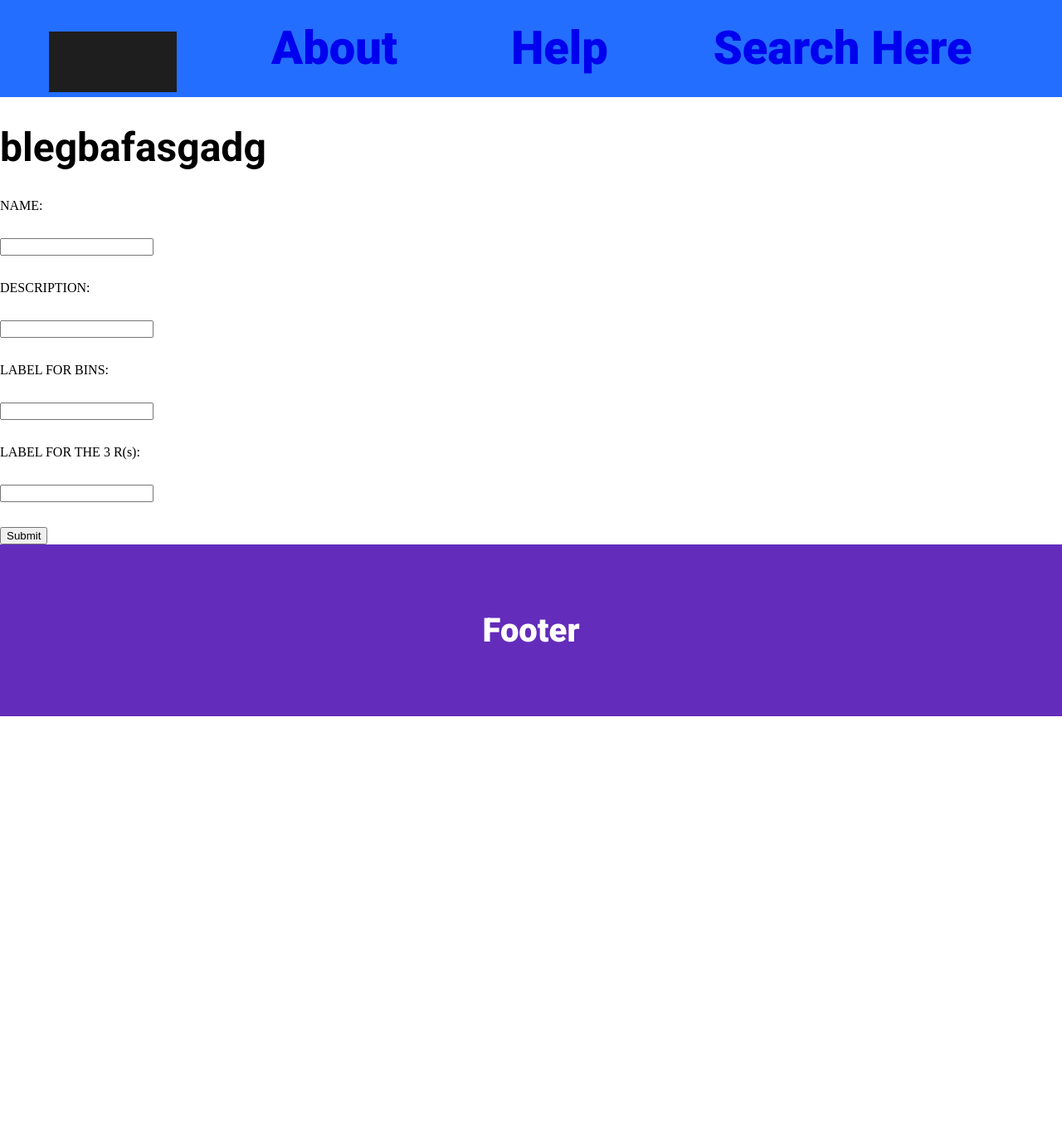
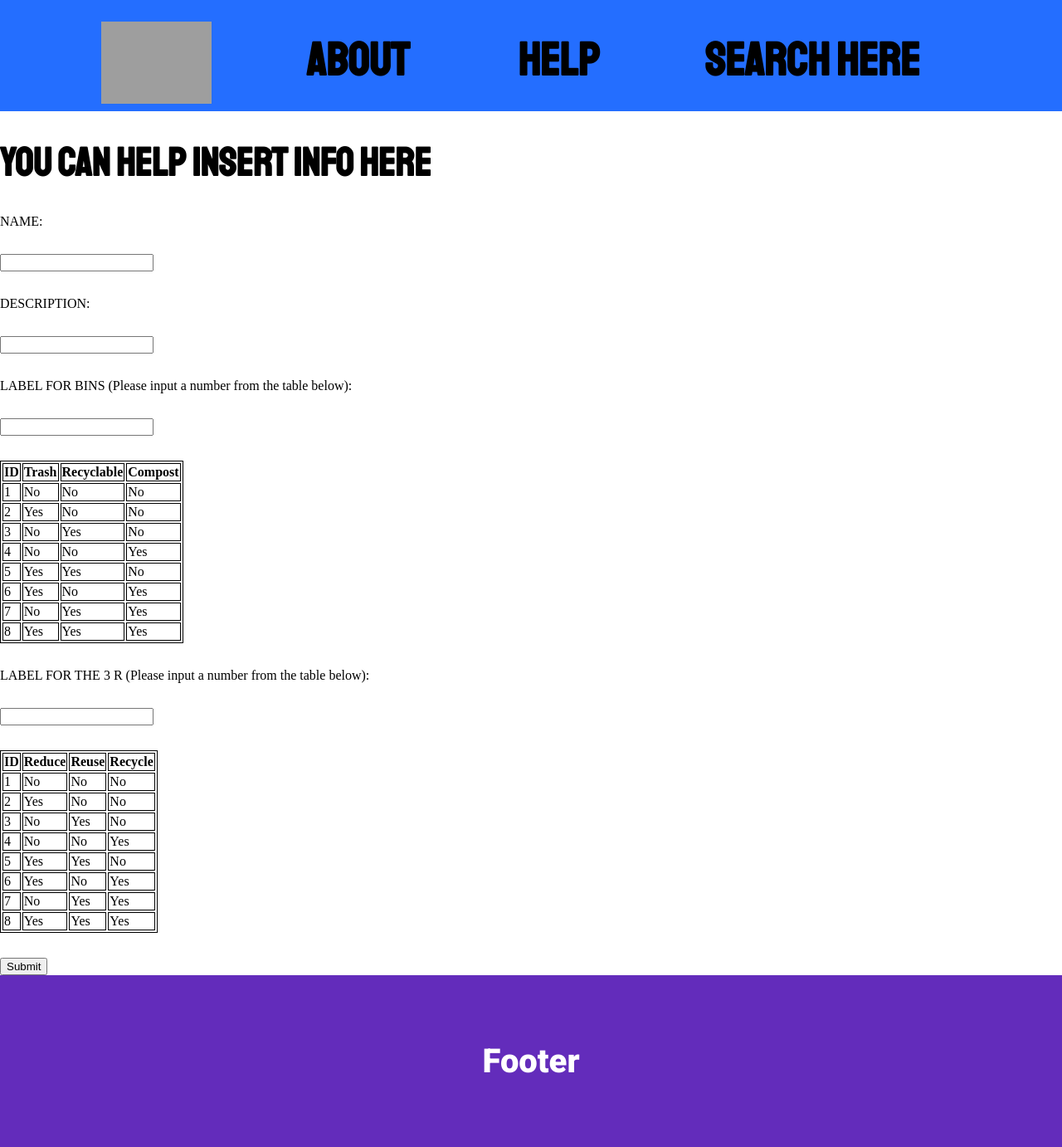
Before and after one commit to jackmenty/2024_project, a Flask app: page /help in a window 1280 px wide. Shown: the whole page at 83% size. Before the commit the page ends 863 px from the top, so only its background shows below. Run offline with Flask 3, Linux system fonts and the light colour scheme; grey boxes are pictures that could not be loaded.

Commit message:
Changed next+prev button & fonts

```diff
--- a/Routes.py
+++ b/Routes.py
@@ -47,20 +47,24 @@ def item(id):
     idm = id-1
     idp10 = id+10
     idm10 = id-10
+    hideprevall = " "
+    hideforwall = " "
+    hideforw = " "
     hideprev = " "
-    hideforw = " "
     if id == limitbig[0] or id >= limitbig[0]:  # Limits the user for going past page beyond the num of items
         id = limitbig[0]
         idp = id
         idp10 = id
+        hideforw = "hidden"
     if id == 1 or id <= 1:  # Limits the user for going past page beyond the num of items
         id = 1
         idm = id
         idm10 = id
+        hideprev = "hidden"
     if id <= 10:
-        hideprev = "hidden"
-    if id >= limitbig[0]-10:
-        hideforw = "hidden"
+        hideprevall = "hidden"
+    if id+9 >= limitbig[0]:
+        hideforwall = "hidden"
     cur = conn.cursor()
     # Takes the condition number for color
     cur.execute("SELECT bins FROM Trash WHERE id=?", (id,))
@@ -75,7 +79,7 @@ def item(id):
         color = "#f7cb15"
     if bins == (4,):
         color = "#3ddc97"
-    return render_template('item.html', trash=trash, idp=idp, idm=idm, idp10=idp10, idm10=idm10, hideprev=hideprev, hideforw=hideforw, color=color)
+    return render_template('item.html', trash=trash, idp=idp, idm=idm, idp10=idp10, idm10=idm10, hideprev=hideprev, hideforw=hideforw, hideprevall=hideprevall, hideforwall=hideforwall, color=color)
 
 
 @app.route('/search')  # Route to search page
--- a/static/style.css
+++ b/static/style.css
@@ -1,3 +1,4 @@
+@import url('https://fonts.googleapis.com/css2?family=Staatliches&display=swap');
 nav {
   font-size: 100%;
   font-weight: bolder;
@@ -19,9 +20,10 @@ nav li {
   padding-top:2.39%;
   padding-bottom: 2.39%;
   font-size: 350%;
-  font-family: "Roboto", sans-serif;
+  font-family: "Staatliches", sans-serif;
   font-weight: 900;
   font-style: normal;
+
 }
 
 
@@ -31,6 +33,10 @@ nav ul li:hover {
   text-decoration: none
 }
 
+nav ul li:active {
+  background-color: #009be5;
+  color: white;
+}
 
 .nav-bar {
   display: grid;
@@ -69,7 +75,7 @@ body {
 
 h1{
   font-size: 300%;
-  font-family: "Roboto", sans-serif;
+  font-family: "Staatliches", sans-serif;
   font-weight: 700;
   font-style: normal;
 }
@@ -90,13 +96,14 @@ main a{
   border:1px solid #ccc;
   border-radius:5px;
   text-decoration:none;
-  font-family: "Roboto", sans-serif;
+  font-family: "Staatliches", sans-serif;
   font-weight: 500;
   font-style: normal;
 }
 
 a{
   text-decoration: none;
+  color:black
 }
 
 main div{
@@ -104,12 +111,15 @@ main div{
 }
 
 .logo{
-  width: 12.46%;
+  width: 10.75%;
   margin-bottom:-2.7%;
   margin-right: 4%;
   margin-left: 1%;
 }
 
+table, th, td {
+  border:1px solid black;
+}
 /*
 .roboto-thin {
     font-family: "Roboto", sans-serif;
--- a/templates/help.html
+++ b/templates/help.html
@@ -1,15 +1,127 @@
 {% extends 'layout.html' %}
 {% block content %}
-<h1>blegbafasgadg</h1>
+<h1>You can help insert info here</h1>
 <form action = "/help" method="POST">
     <label for="name">NAME:</label> <br>
     <input type="text" id="name" name="name"> <br>
     <label for="description">DESCRIPTION:</label> <br>
     <input type="text" id="description" name="description"><br>
-    <label for="bins">LABEL FOR BINS:</label> <br>
+    <label for="bins">LABEL FOR BINS (Please input a number from the table below):</label> <br>
     <input type="text" id="bins" name="bins"><br>
-    <label for="rrr">LABEL FOR THE 3 R(s):</label> <br>
+    <table>
+        <tr>
+            <th>ID</th>
+            <th>Trash</th>
+            <th>Recyclable</th>
+            <th>Compost</th>
+        </tr>
+        <tr>
+            <td>1</td>
+            <td>No</td>
+            <td>No</td>
+            <td>No</td>
+        </tr>
+        <tr>
+            <td>2</td>
+            <td>Yes</td>
+            <td>No</td>
+            <td>No</td>
+        </tr>
+        <tr>
+            <td>3</td>
+            <td>No</td>
+            <td>Yes</td>
+            <td>No</td>
+        </tr>
+        <tr>
+            <td>4</td>
+            <td>No</td>
+            <td>No</td>
+            <td>Yes</td>
+        </tr>
+        <tr>
+            <td>5</td>
+            <td>Yes</td>
+            <td>Yes</td>
+            <td>No</td>
+        </tr>
+        <tr>
+            <td>6</td>
+            <td>Yes</td>
+            <td>No</td>
+            <td>Yes</td>
+        </tr>
+        <tr>
+            <td>7</td>
+            <td>No</td>
+            <td>Yes</td>
+            <td>Yes</td>
+        </tr>
+        <tr>
+            <td>8</td>
+            <td>Yes</td>
+            <td>Yes</td>
+            <td>Yes</td>
+        </tr>
+      </table><br>
+    <label for="rrr">LABEL FOR THE 3 R (Please input a number from the table below):</label> <br>
     <input type="text" id="rrr" name="rrr"><br>
-    <input type="submit" value="Submit">
+    <table>
+        <tr>
+            <th>ID</th>
+            <th>Reduce</th>
+            <th>Reuse</th>
+            <th>Recycle</th>
+        </tr>
+        <tr>
+            <td>1</td>
+            <td>No</td>
+            <td>No</td>
+            <td>No</td>
+        </tr>
+        <tr>
+            <td>2</td>
+            <td>Yes</td>
+            <td>No</td>
+            <td>No</td>
+        </tr>
+        <tr>
+            <td>3</td>
+            <td>No</td>
+            <td>Yes</td>
+            <td>No</td>
+        </tr>
+        <tr>
+            <td>4</td>
+            <td>No</td>
+            <td>No</td>
+            <td>Yes</td>
+        </tr>
+        <tr>
+            <td>5</td>
+            <td>Yes</td>
+            <td>Yes</td>
+            <td>No</td>
+        </tr>
+        <tr>
+            <td>6</td>
+            <td>Yes</td>
+            <td>No</td>
+            <td>Yes</td>
+        </tr>
+        <tr>
+            <td>7</td>
+            <td>No</td>
+            <td>Yes</td>
+            <td>Yes</td>
+        </tr>
+        <tr>
+            <td>8</td>
+            <td>Yes</td>
+            <td>Yes</td>
+            <td>Yes</td>
+        </tr>
+      </table><br>
+      <input type="submit" value="Submit">
 </form>
 {% endblock %}
--- a/templates/navbar.html
+++ b/templates/navbar.html
@@ -1,5 +1,5 @@
 <ul>
-    <a href="/"><img src="/static/images/Capture.PNG" class="logo"></a>
+    <a href="/"><img src="/static/images/Logo.png" class="logo"></a>
     <li><a href="/about">About</a> </li>
     <li><a href="/help">Help</a></li>
     <li><a href="/search">Search Here</a></li>
```
Also changed, not shown: templates/item.html (+4 -4 lines), Webdatabase.db.
